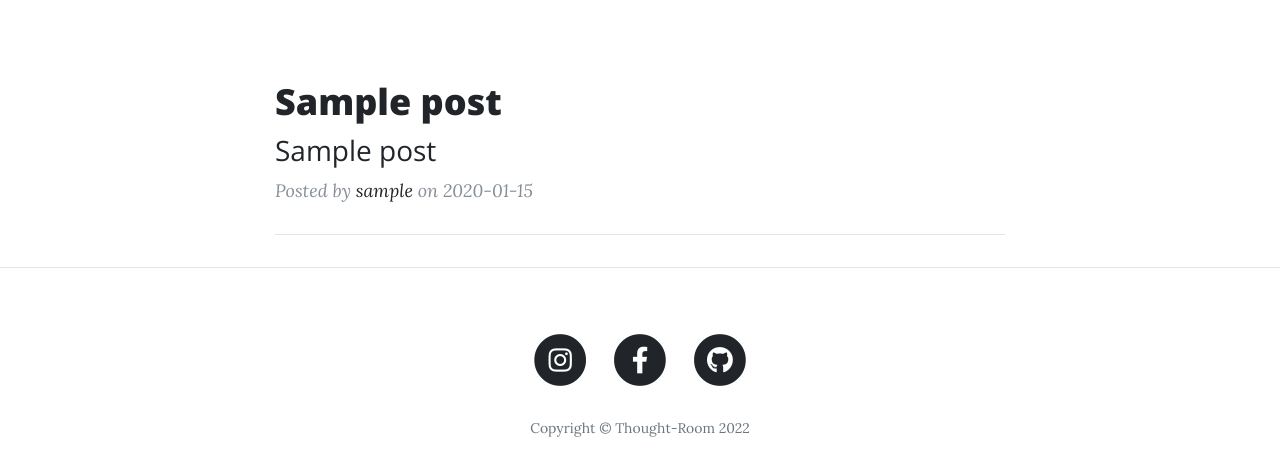
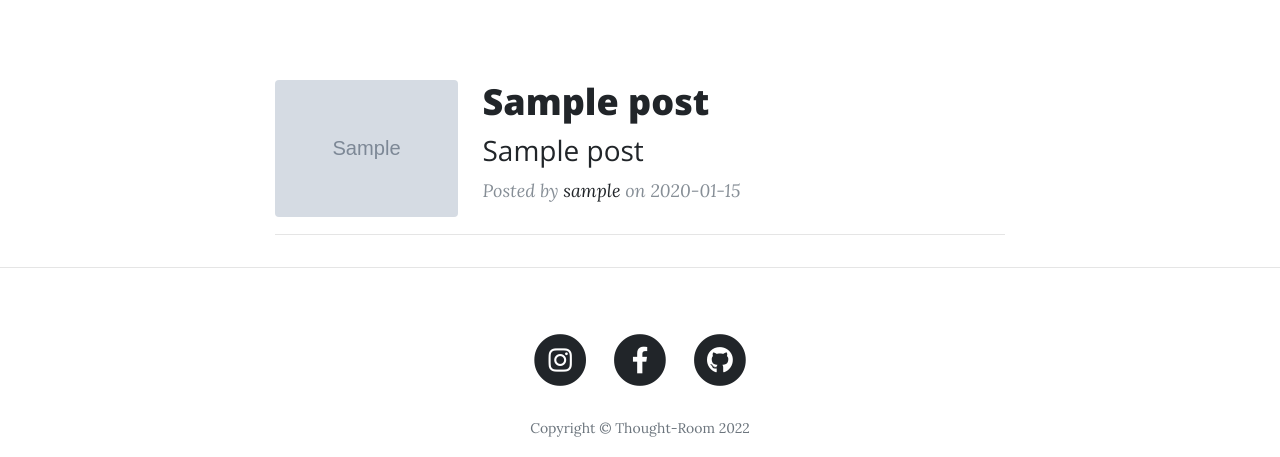
Before and after one commit to Trojantazz/Thought-Room, a Flask app: page / in a window 1280 px wide. Shown: the part 532-989 px from the top of the page. Run offline with Flask 2, Linux system fonts and the light colour scheme; tables that the repository leaves empty hold one stand-in row (values such as "Sample post"); grey boxes marked "Sample" are stand-in pictures; some libraries are stand-ins or nearby versions.

Commit message:
add post image thumbnail

```diff
--- a/templates/index.html
+++ b/templates/index.html
@@ -22,6 +22,7 @@
         {% for post in all_posts %}
         <div class="post-preview">
           <a href="{{ url_for('show_post', post_id=post.id) }}">
+            <img src="{{post.img_url}}" class="rounded float-left" alt="" style="width:25%; margin-right:25px;">
             <h2 class="post-title">
               {{post.title}}
             </h2>
```
